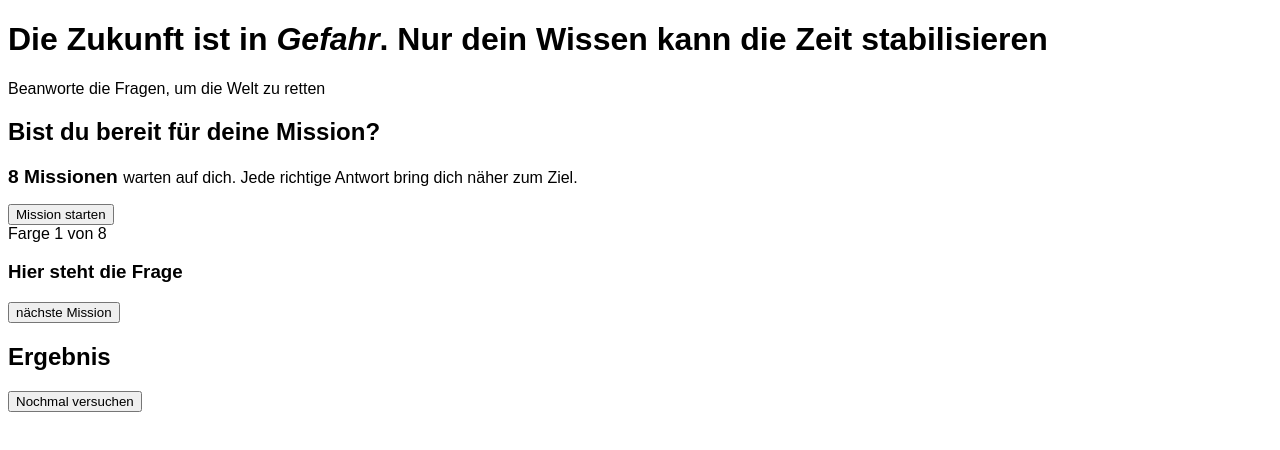
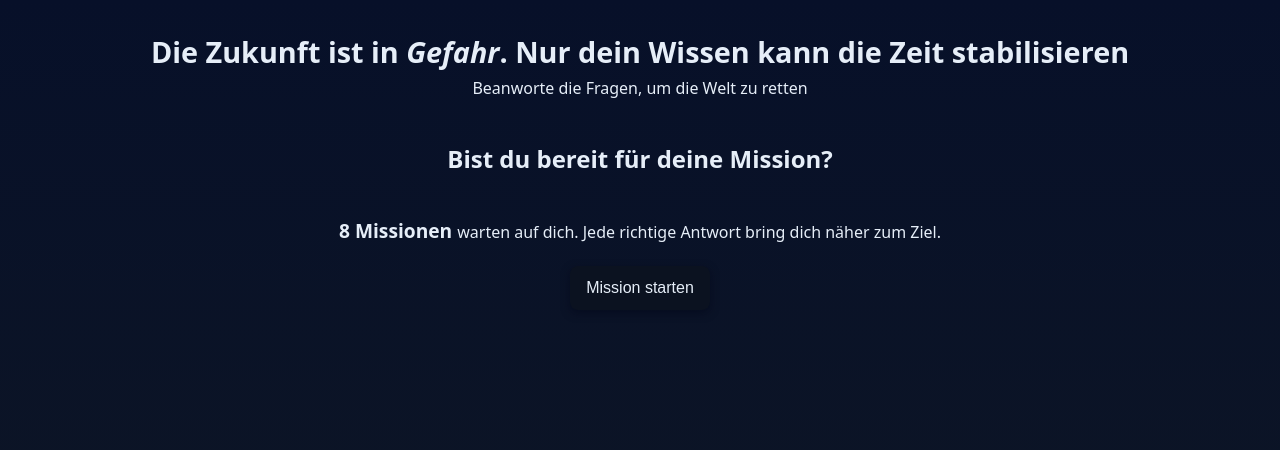
Before and after one commit to mahdisaemi-tech/Group-Project-Retten-die-Zukunft, a plain HTML site: page index.html in a window 1280 px wide. Drawn offline with Linux system fonts and the light colour scheme; a script that the page names is missing.

Commit message:
Update css

```diff
--- a/style.css
+++ b/style.css
@@ -1,4 +1,105 @@
+:root {
+  --bg: #0f1724;
+  --card: #0b1220;
+  --accent: #ffb86b;
+  --text: #e6eef8;
+  --correct: #2ecc71;
+  --wrong: #e74c3c;
+}
+
+* {
+  box-sizing: border-box;
+}
 body {
-  font-family: sans-serif;
+  margin: 0;
+  min-height: 100vh;
+  font-family: system-ui, -apple-system, "Segoe UI", Roboto, "Helvetica Neue",
+    Arial;
+  background: linear-gradient(180deg, #071029 0%, #0f1724 100%);
+  color: var(--text);
+  display: flex;
+  flex-direction: column;
+  align-items: center;
+  padding: 2rem;
+}
 
+header {
+  text-align: center;
+  margin-bottom: 1rem;
 }
+h1 {
+  margin: 0;
+  font-size: 1.8rem;
+}
+p {
+  margin: 0.4rem 0;
+}
+
+main {
+  width: 100%;
+  max-width: 700px;
+}
+
+section {
+  display: flex;
+  flex-direction: column;
+  align-items: center;
+  gap: 1rem;
+}
+
+.hidden {
+  display: none;
+}
+
+#card {
+  background: linear-gradient(
+    180deg,
+    rgba(255, 255, 255, 0.02),
+    rgba(255, 255, 255, 0.01)
+  );
+  padding: 1.2rem;
+  width: 100%;
+  border-radius: 10px;
+  box-shadow: 0 6px 20px rgba(2, 6, 23, 0.6);
+}
+
+.btn-grid {
+  display: grid;
+  grid-template-columns: 1fr;
+  gap: 0.6rem;
+  margin-top: 0.8rem;
+}
+
+button {
+  padding: 0.8rem 1rem;
+  border-radius: 8px;
+  border: none;
+  font-size: 1rem;
+  cursor: pointer;
+  background: var(--card);
+  color: var(--text);
+  transition: transform 0.12s ease, background-color 0.12s ease;
+  box-shadow: 0 3px 8px rgba(2, 6, 23, 0.5);
+}
+button:hover {
+  transform: translateY(-2px);
+}
+
+.controls {
+  margin-top: 0.8rem;
+}
+
+.correct {
+  background-color: var(--correct) !important;
+  color: #02220d;
+}
+.incorrect {
+  background-color: var(--wrong) !important;
+  color: #2b0b07;
+}
+
+@media (min-width: 600px) {
+  .btn-grid {
+    grid-template-columns: 1fr 1fr;
+  }
+}
```
